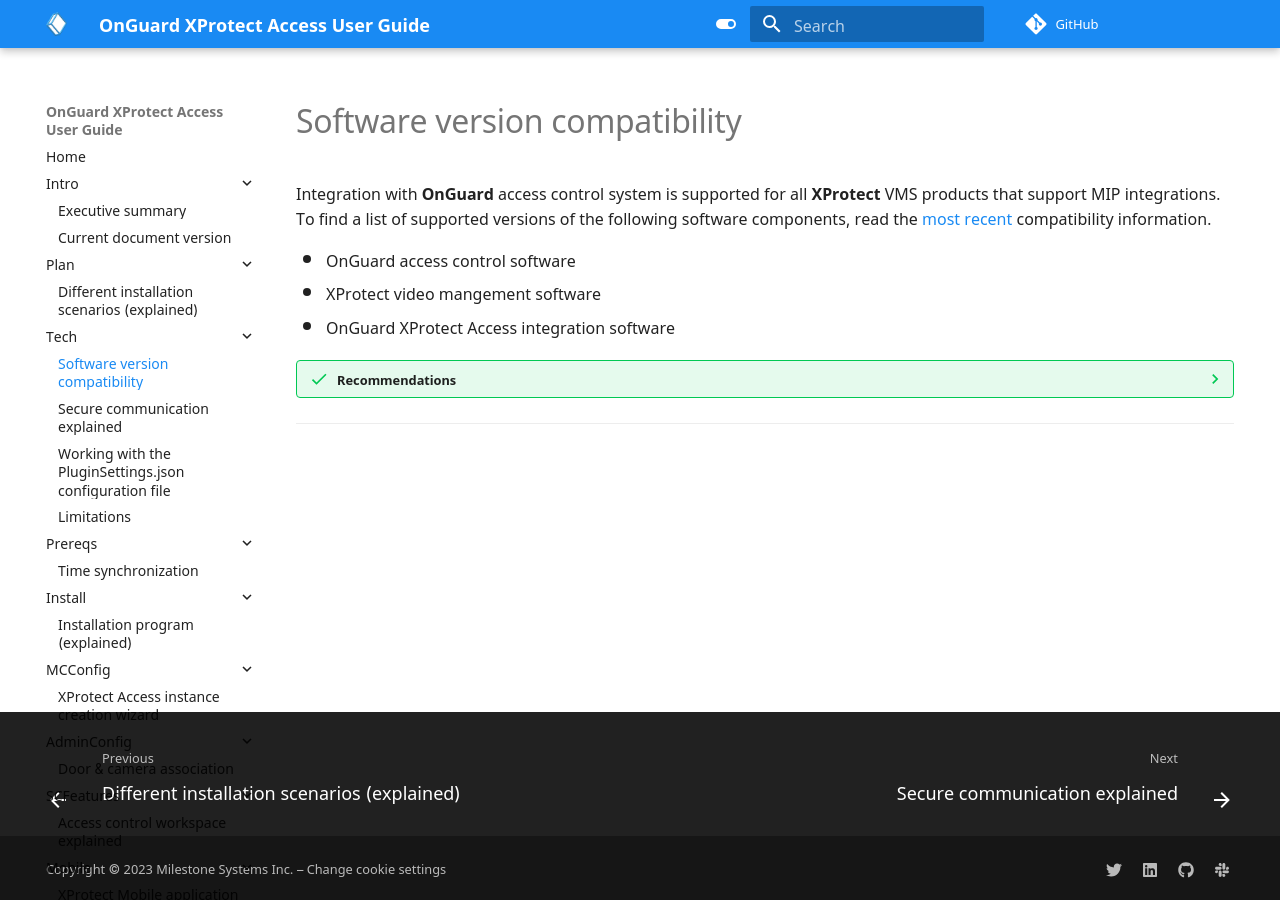
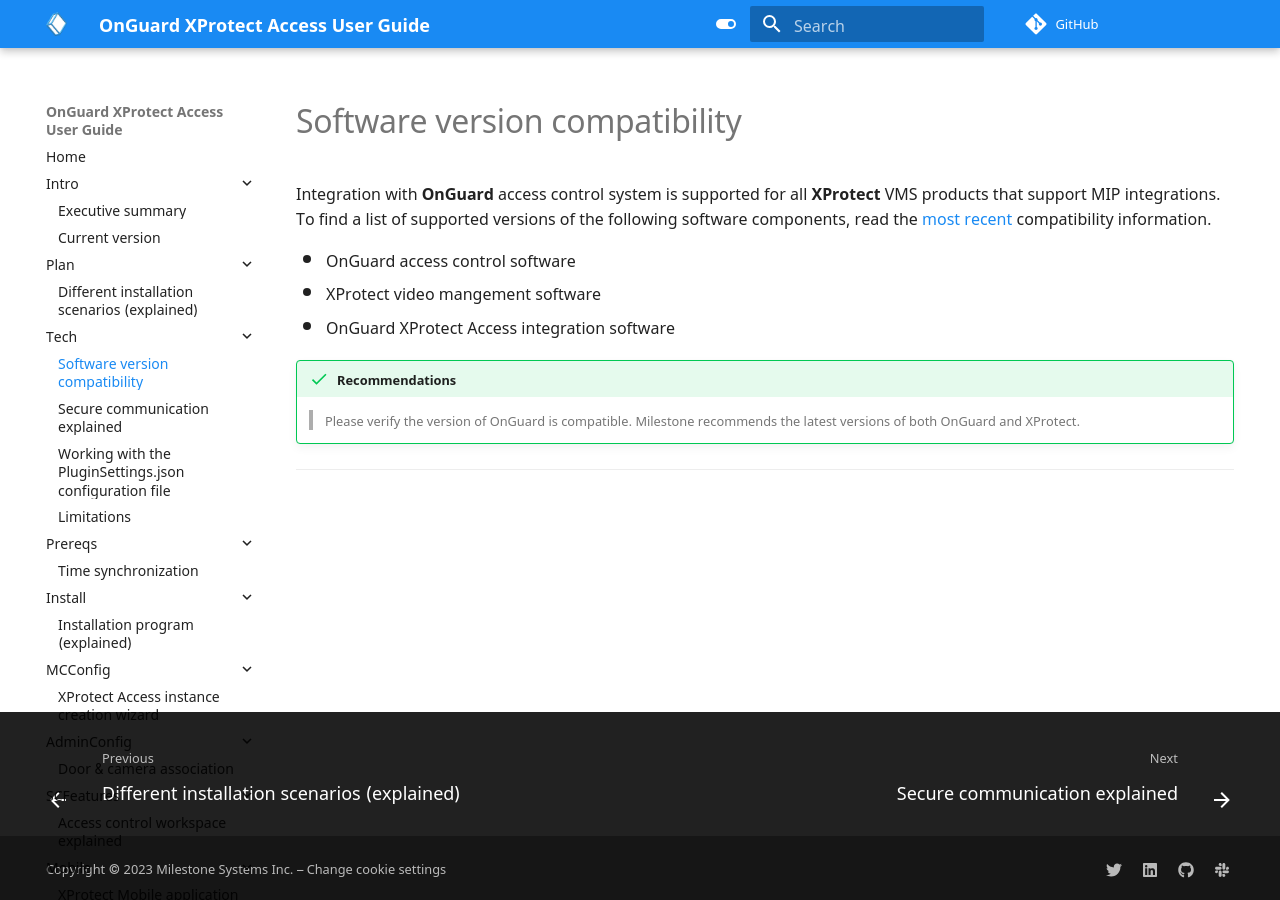
Before and after one commit to mjt-milestone/XPALenelS2DocSite, an MkDocs documentation site: the page built from docs/Tech/index.md, in a window 1280 px wide. Built offline with MkDocs 1.6.1 and Material for MkDocs 9.7.7, drawn with Linux system fonts in a browser that asks for light colours; comment, search, counter and statistics services are not loaded.

Commit message:
title edits and admonition style

```diff
--- a/docs/Intro/CurrentDoc.md
+++ b/docs/Intro/CurrentDoc.md
@@ -1,4 +1,4 @@
-# Current document version
+# Current version
 
 | Version   | Notes                                                                 |
 |-----------|-----------------------------------------------------------------------|
--- a/docs/Tech/index.md
+++ b/docs/Tech/index.md
@@ -6,7 +6,7 @@
 + XProtect video mangement software
 + OnGuard XProtect Access integration software
 
-??? success "Recommendations"
+!!! success "Recommendations"
     >
     >   Please verify the version of OnGuard  is compatible. Milestone recommends the latest versions of both OnGuard and XProtect.
     >
```
